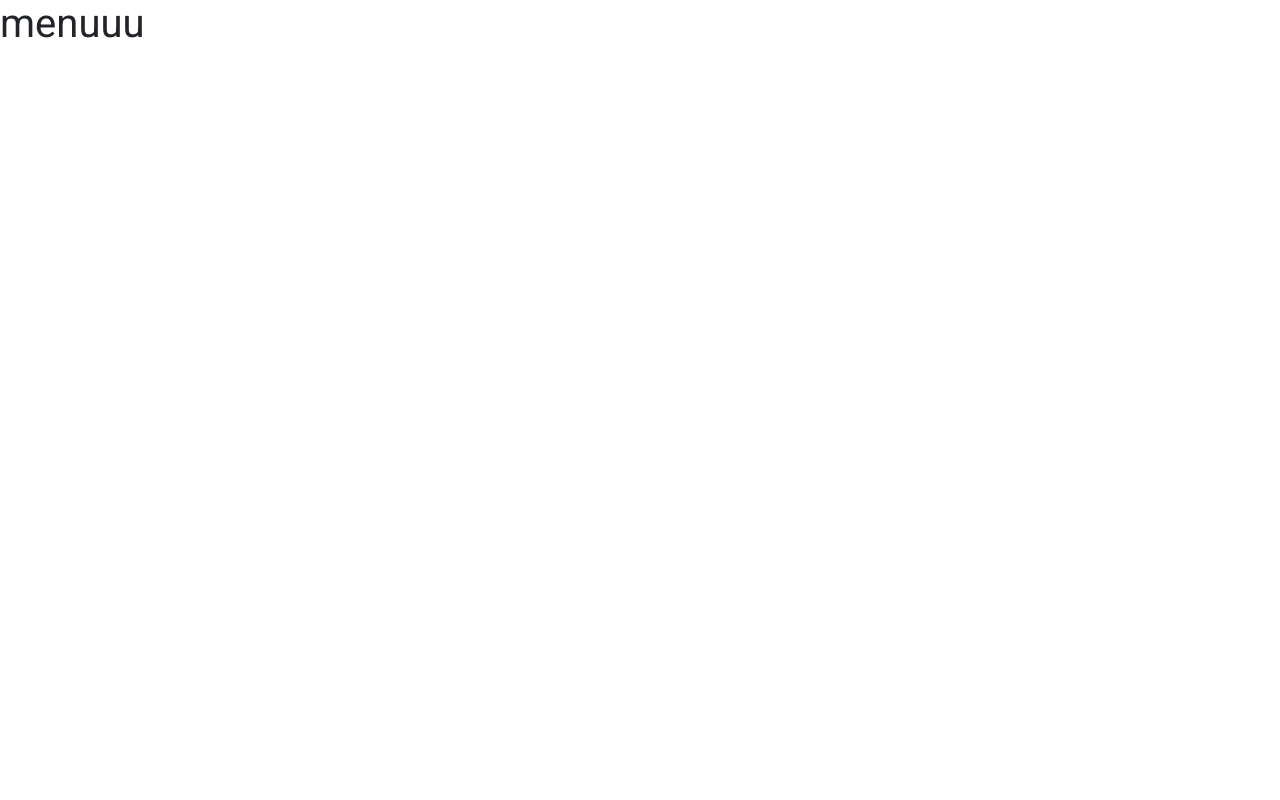
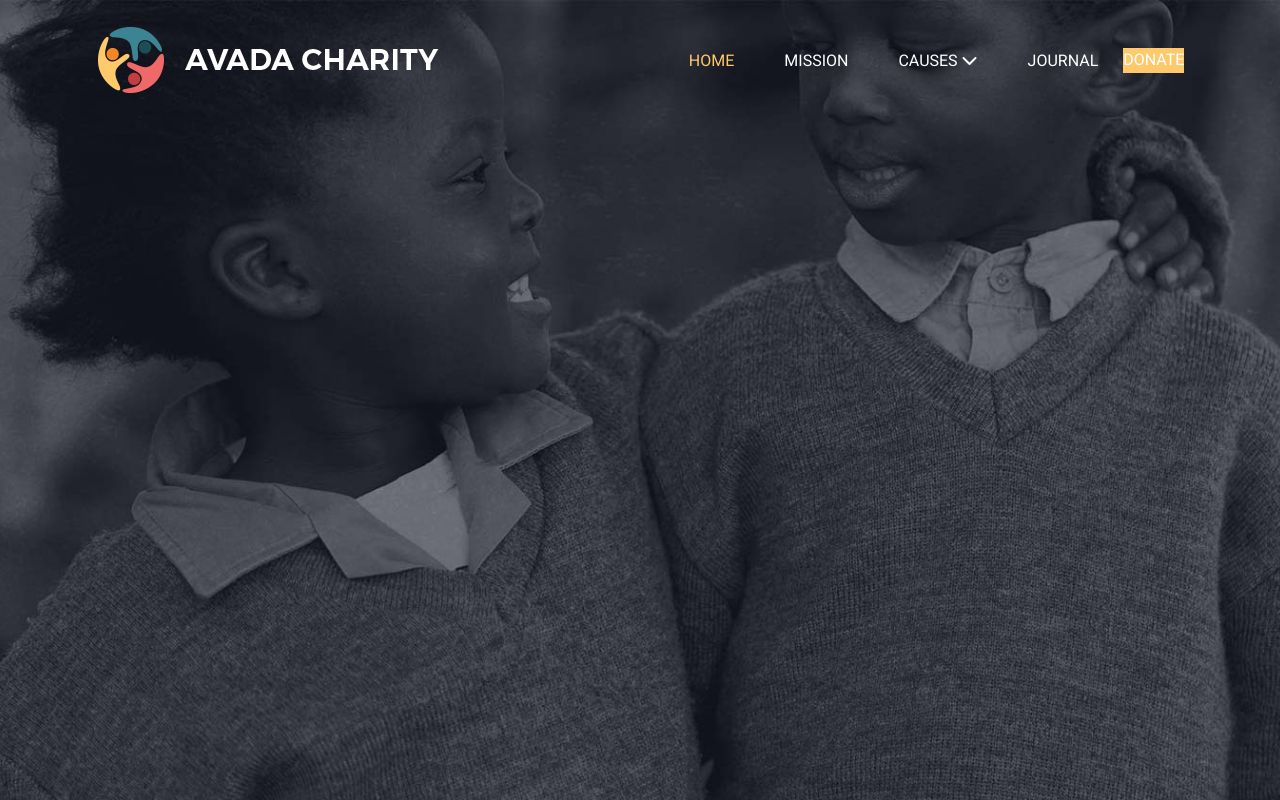
Before and after one commit to erikvella/proj-html-vuejs, a Vue app: page / in a window 1280 px wide. Shown: the top 800 px of the page. Built offline with nearby package versions, Linux system fonts and the light colour scheme.

Commit message:
[add] jumbotron

```diff
--- a/src/components/Header.vue
+++ b/src/components/Header.vue
@@ -11,7 +11,10 @@ export default {
 
 <template>
   <header>
-    <div class="top-bar">
+    <div class="top-bar d-flex justify-content-around">
+      <div>
+        <img src="../assets/img/logoTop.png" alt="">
+      </div>
       <Navbar />
     </div>
   </header>
@@ -21,7 +24,14 @@ export default {
 
 <style lang="scss" scoped>
 header{
-  height: 800px;
+  height: 900px;
+  background-image: url(../assets/img/jumbotron.jpeg);
+  background-size: cover;
+  background-position: center;
+}
 
+img{
+  margin-top: 25px;
 }
+
 </style>
--- a/src/components/partials/Navbar.vue
+++ b/src/components/partials/Navbar.vue
@@ -6,10 +6,55 @@ name:'Navbar'
 
 
 <template>
-  <h1>menuuu</h1>
+  <div class="d-flex">
+    <nav class="my-4">
+    <ul>
+      <li class="yellow-text">
+        HOME
+      </li>
+      <li>
+        MISSION
+      </li>
+      <li>
+        CAUSES <i class="fa-solid fa-chevron-down"></i>
+      </li>
+      <li>
+        JOURNAL
+      </li>
+
+    </ul>
+  </nav>
+
+  <div class="yellow-badge my-5 donate">
+    <span>DONATE</span>
+  </div>
+
+  </div>
+
+
 </template>
 
 
 <style lang="scss" scoped>
+.yellow-badge{
+  background-color: #fec96b;
+}
 
+ul{
+  list-style: none;
+  display: flex;
+  li{
+    margin: 25px;
+    color: white;
+  }
+}
+
+.donate{
+  height: 25px;
+  color: white;
+}
+
+.yellow-text{
+  color: #fec96b;
+}
 </style>
```
